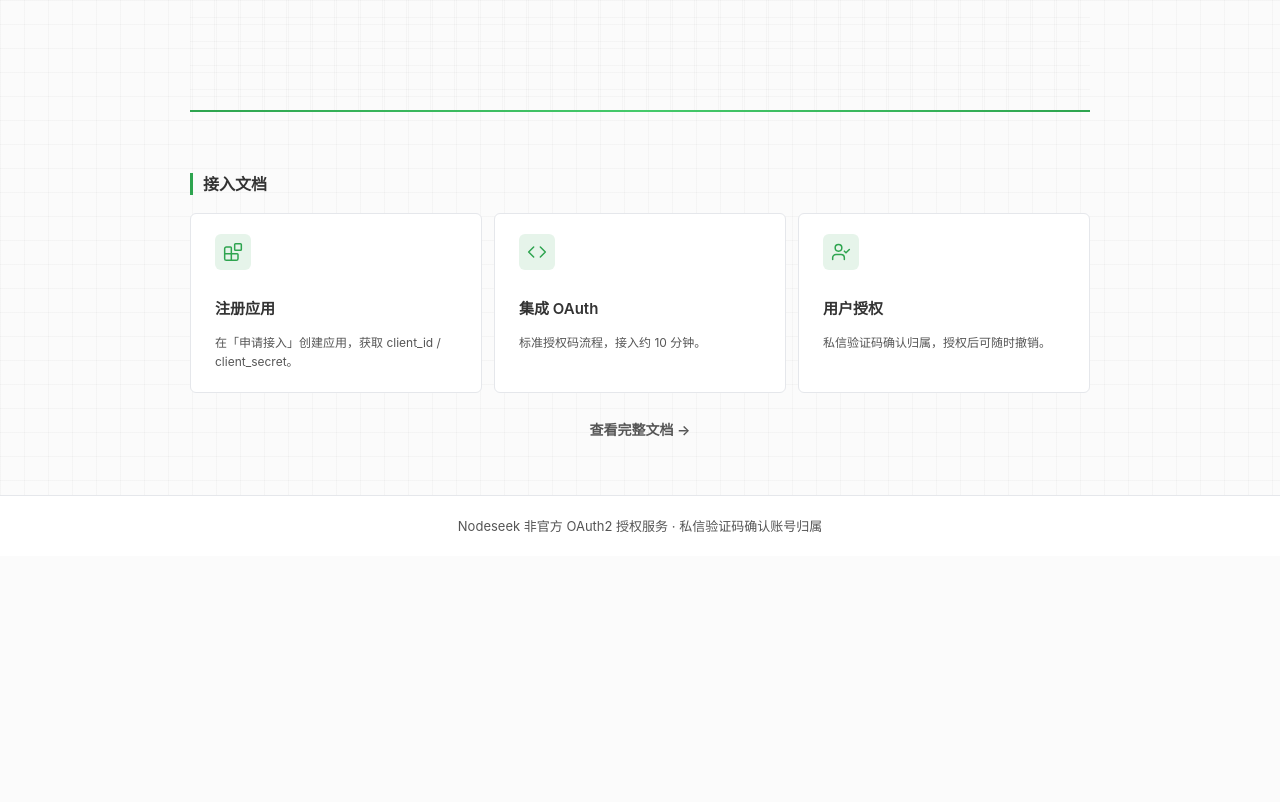
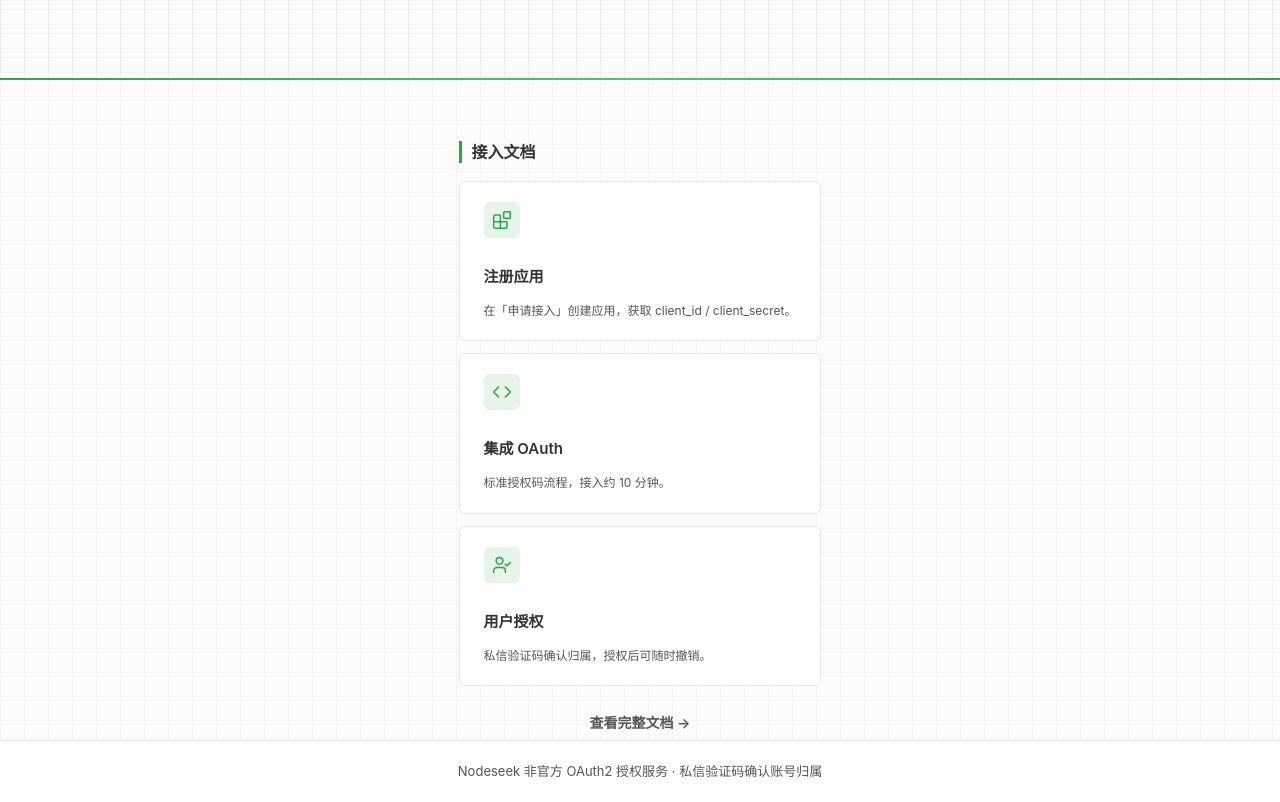
Before and after one commit to y08lin4/Nodeseek-OAuth2, a Vue app in the folder web/: page / in a window 1280 px wide. Shown: the part 720-1522 px from the top of the page. Before the commit the page ends 1276 px from the top, so only its background shows below. Built offline with nearby package versions, Linux system fonts and the light colour scheme; no server answers; the HTML template or start-up script is replaced by a standard one.

Commit message:
fix: 后台宽度真根因 — admin 路由脱离首页壳（app-nav/main max-width 900px 限制），独立全屏布局；首页 docs 区内容收敛 1100px

```diff
--- a/web/src/App.vue
+++ b/web/src/App.vue
@@ -1,6 +1,6 @@
 <script setup lang="ts">
 // 根组件：全局 Naive UI Provider（zhCN + message + dialog）+ 导航（登录态探测/退出）+ 布局容器 + 页脚
-import { onMounted, onUnmounted, ref, watch } from 'vue'
+import { computed, onMounted, onUnmounted, ref, watch } from 'vue'
 import { useRoute, useRouter } from 'vue-router'
 import {
   NConfigProvider,
@@ -18,6 +18,9 @@ const route = useRoute()
 const router = useRouter()
 const userId = ref('') // 已登录时为 NS 数字 ID，空 = 未登录
 const showFloatLogin = ref(false) // 未登录且滚动超过 320px 时，顶栏浮现登录按钮
+
+// 管理后台路由独立壳：不套首页 nav/main/footer（AdminLayout 自带顶栏+侧栏全屏布局）
+const isAdmin = computed(() => route.path.startsWith('/admin'))
 
 // 探测登录态：GET /api/me（401/网络错误均视为未登录，导航不报错）
 async function refreshMe() {
@@ -62,7 +65,9 @@ watch(() => route.fullPath, refreshMe)
   <n-config-provider :locale="zhCN" :date-locale="dateZhCN" :theme-overrides="themeOverrides">
     <n-message-provider>
       <n-dialog-provider>
-        <div class="app-shell">
+        <!-- 管理后台：独立全屏壳（AdminLayout 自带顶栏/侧栏），不套首页导航与页脚 -->
+        <router-view v-if="isAdmin" />
+        <div v-else class="app-shell">
           <!-- 全局导航 -->
           <nav class="app-nav">
             <div class="app-nav-inner">
--- a/web/src/style.css
+++ b/web/src/style.css
@@ -86,10 +86,9 @@ body {
 .app-shell main {
   flex: 1;
   width: 100%;
-  max-width: 900px;
   margin: 0 auto;
-  padding-top: 32px;
-  padding-bottom: 48px;
+  padding-top: 0;
+  padding-bottom: 0;
 }
 
 .app-footer {
@@ -535,9 +534,11 @@ body {
   line-height: 1.4;
 }
 
-/* 首页区块（hero 下方内容区，如接入文档摘要） */
+/* 首页区块（hero 下方内容区，如接入文档摘要）：内容收敛在 1100px 内居中（hero 全屏不受限） */
 .portal-section {
   padding-top: 8px;
+  max-width: 1100px;
+  margin: 0 auto;
 }
 
 /* 文档摘要底部入口 */
```
